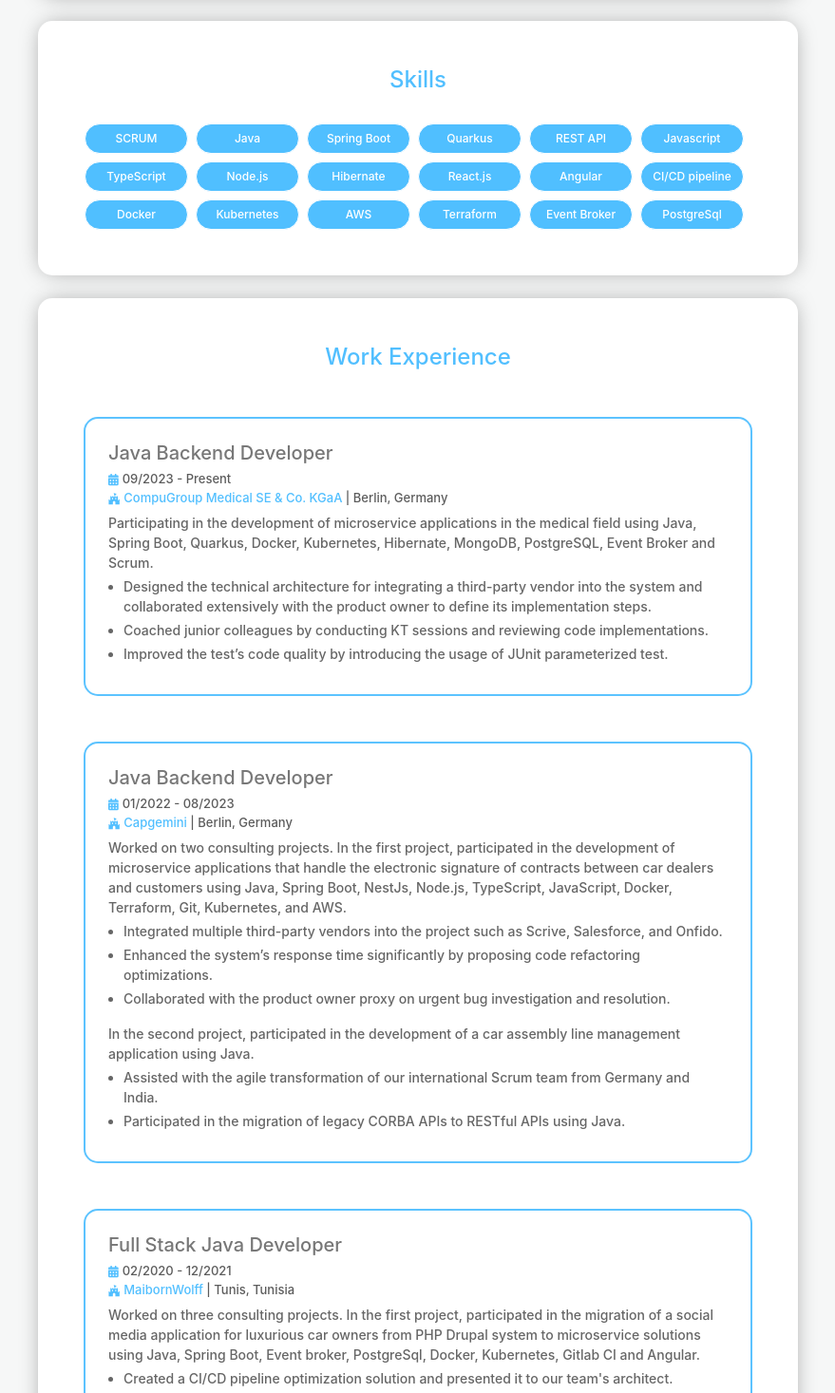
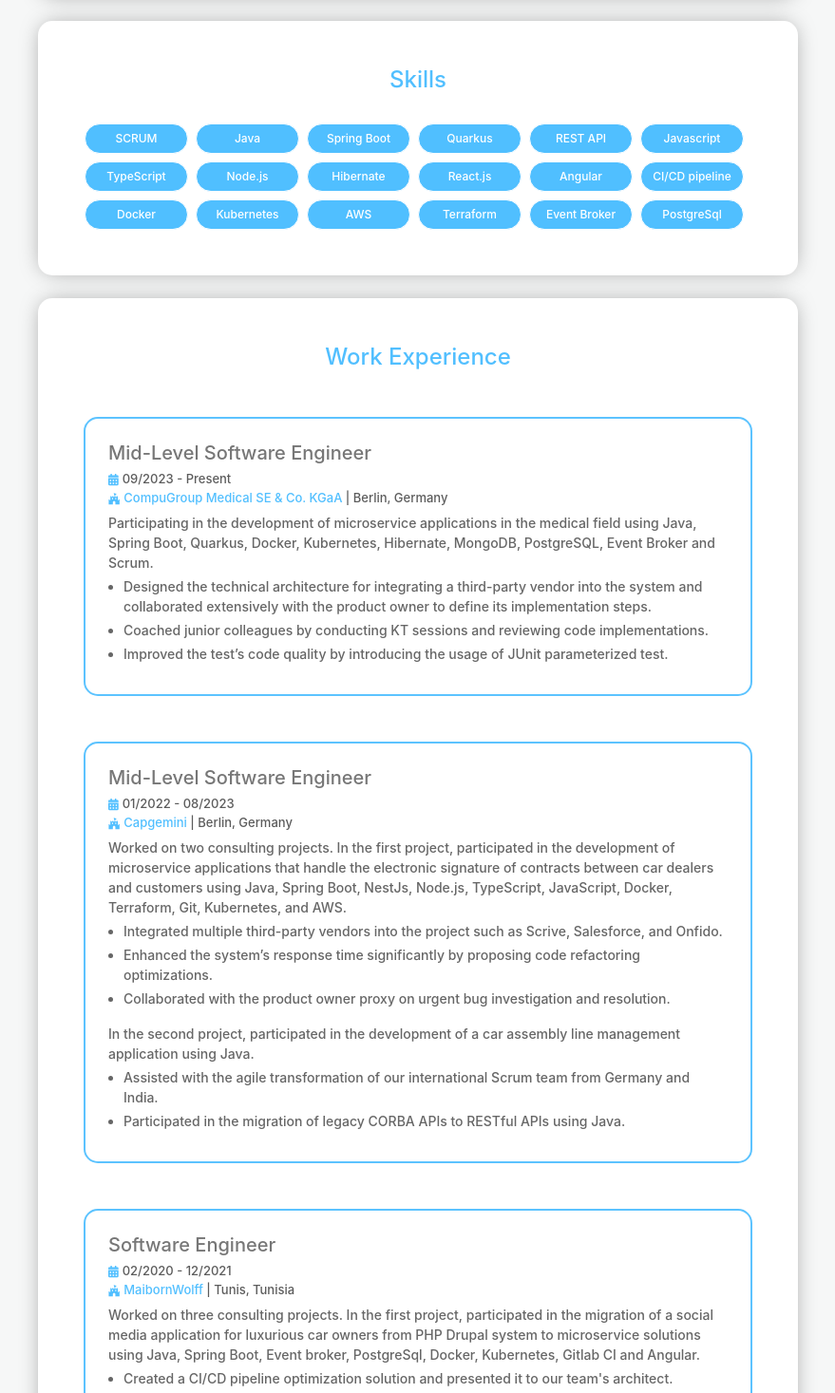
Before and after one commit to ilyes12zouaoui/portfolio, a React (Create React App) app: page / in a window 1280 px wide. Shown: the part 1330-2797 px from the top of the page at 95% size, without its empty margins (200-1079 px from the left). Built offline with nearby package versions, Linux system fonts and the light colour scheme.

Commit message:
update cv

```diff
--- a/src/components/Home/Experiences/Experiences.js
+++ b/src/components/Home/Experiences/Experiences.js
@@ -16,10 +16,10 @@ const Skills = () => {
           ]
           }
         ]}
-        title="Java Backend Developer"
+        title="Mid-Level Software Engineer"
         startDate="09/2023"
         endDate="Present"
-        jobTitle2="Java Backend Developer"
+        jobTitle2="Mid-Level Software Engineer"
         startDate2="08/2023"
         endDate2="04/2023"
         company="CompuGroup Medical SE & Co. KGaA"
@@ -64,10 +64,10 @@ const Skills = () => {
             ],
           },
         ]}
-        title="Java Backend Developer"
+        title="Mid-Level Software Engineer"
         startDate="01/2022"
         endDate="08/2023"
-        jobTitle2="Java Backend Developer"
+        jobTitle2="Mid-Level Software Engineer"
         startDate2="08/2023"
         endDate2="04/2023"
         company="Capgemini"
@@ -131,10 +131,10 @@ const Skills = () => {
         "
         startDate="02/2020"
         endDate="12/2021"
-        title="Full Stack Java Developer"
+        title="Software Engineer"
         startDate2="02/2020"
         endDate2="08/2020"
-        jobTitle2="Full Stack Java Developer"
+        jobTitle2="Software Engineer"
         company="MaibornWolff"
         link="https://www.maibornwolff.de/en/tunisia"
         tags={[
--- a/src/components/Home/Home.js
+++ b/src/components/Home/Home.js
@@ -109,7 +109,7 @@ const FormLayout = () => {
                 className="color-blue text-center mb-3 mt-2"
                 style={{ fontSize: "22px" }}
               >
-                Java Backend Developer
+                Mid-Senior Software Engineer
               </h1>
               <p
                 style={{
@@ -120,7 +120,7 @@ const FormLayout = () => {
                 }}
               >
                 Hello happy to have on my portfolio website. My name is Ilyes Zouaoui.
-                I am working as a Java Backend Developer at <a
+                I am working as a Mid-Level Software Engineer at <a
                   href="https://www.cgm.com/deu_de"
                   className="color-blue"
                   style={{ fontSize: "14px" }}
--- a/src/components/Projects/Project/Informations/Informations.js
+++ b/src/components/Projects/Project/Informations/Informations.js
@@ -49,7 +49,7 @@ const Informations = ({
               Ilyes Zouaoui
             </span>
             <br />
-            <span>Java Backend Developer</span>
+            <span>Mid-Senior Software Engineer</span>
           </div>
         </span>
       </span>
```
Also changed, not shown: 1 other file (tests, documents, lock files or other folders).
